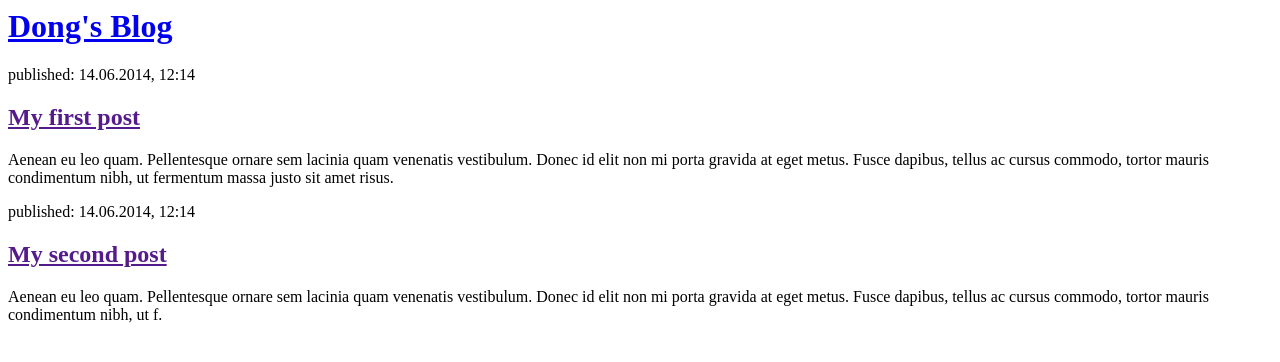
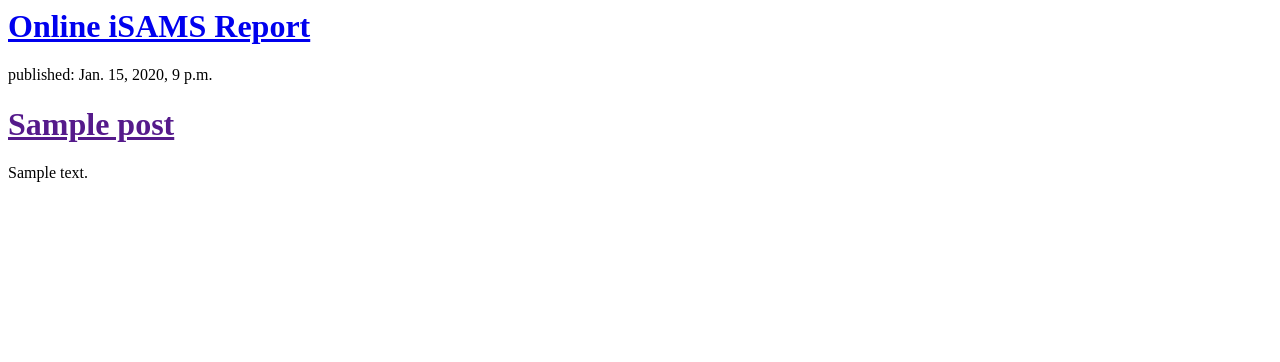
Before and after one commit to Adong520/my-first-blog, a Django app: template mysite/blog/templates/blog/post_list.html in a window 1280 px wide. Shown: the top 362 px of the page. Run offline with Django 3.2, Linux system fonts and the light colour scheme; the template is opened without the code that fills it: values that come from a table or form of the project are taken from there, others are empty; tables that the repository leaves empty hold one stand-in row (values such as "Sample post").

Commit message:
Modified templates to display oosts from database

```diff
--- a/mysite/blog/models.py
+++ b/mysite/blog/models.py
@@ -9,7 +9,7 @@
     published_date = models.DateTimeField(blank=True, null=True)
 
     def publish(self):
-        self.publishe_date = timezon.now()
+        self.publishe_date = timezone.now()
         self.save()
 
     def __str__(self):
--- a/mysite/blog/templates/blog/post_list.html
+++ b/mysite/blog/templates/blog/post_list.html
@@ -1,22 +1,19 @@
 <html>
     <head>
-        <title>Dong's blog</title>
+        <title>Online iSAMS Report</title>
     </head>
     <body>
         <div>
-            <h1><a href="/">Dong's Blog</a></h1>
+            <h1><a href="/"> Online iSAMS Report</a></h1>
         </div>
 
-        <div>
-            <p>published: 14.06.2014, 12:14</p>
-            <h2><a href="">My first post</a></h2>
-            <p>Aenean eu leo quam. Pellentesque ornare sem lacinia quam venenatis vestibulum. Donec id elit non mi porta gravida at eget metus. Fusce dapibus, tellus ac cursus commodo, tortor mauris condimentum nibh, ut fermentum massa justo sit amet risus.</p>
-        </div>
+        {% for post in posts %}
+            <div>
+              <p>published: {{post.published_date}}</p>
+              <h1><a href="">{{post.title}}</a></h1>
+              <p>{{post.text|linebreaksbr}}</p>
+          </div>
 
-        <div>
-            <p>published: 14.06.2014, 12:14</p>
-            <h2><a href="">My second post</a></h2>
-            <p>Aenean eu leo quam. Pellentesque ornare sem lacinia quam venenatis vestibulum. Donec id elit non mi porta gravida at eget metus. Fusce dapibus, tellus ac cursus commodo, tortor mauris condimentum nibh, ut f.</p>
-        </div>
+        {%endfor%}
     </body>
 </html>
--- a/mysite/blog/views.py
+++ b/mysite/blog/views.py
@@ -1,6 +1,10 @@
 from django.shortcuts import render
+from django.utils import timezone
+from .models import Post
+
 
 # Create your views here.
 
 def post_list(request):
-    return render(request, 'blog/post_list.html',{})
+    posts = Post.objects.filter(published_date__lte=timezone.now()).order_by('published_date')
+    return render(request, 'blog/post_list.html', {'posts': posts})
```
